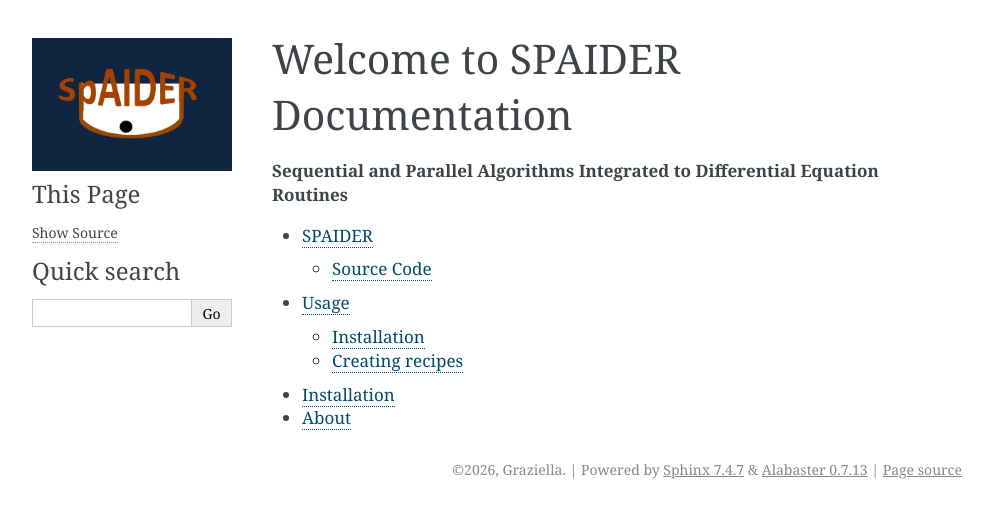
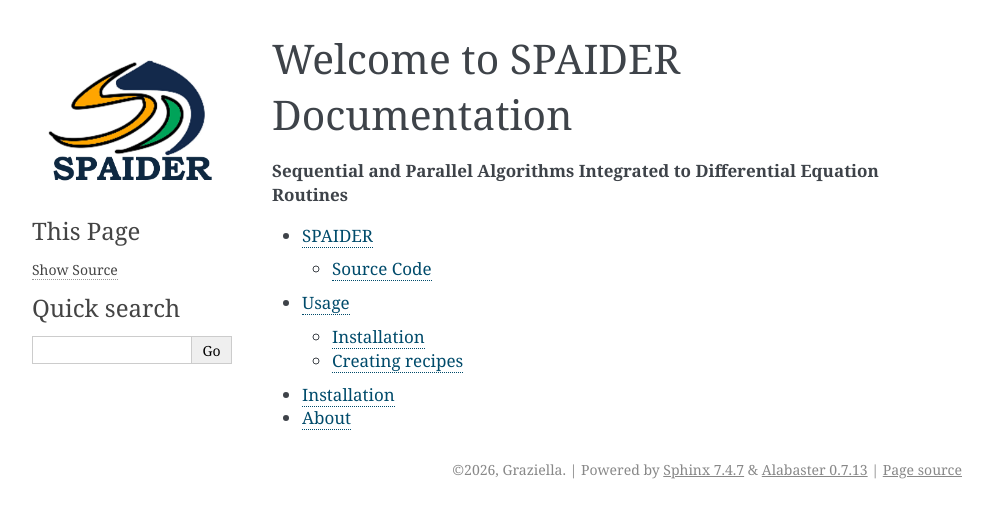
Before and after one commit to LizandroCloud/SPAIDER-M, a Sphinx documentation site: the page built from docs/source/index.rst, in a window 1280 px wide. Shown: the top 518 px of the page, without its empty margins (148-1140 px from the left). Built offline with Sphinx 7.4.7, drawn with Linux system fonts in a browser that asks for light colours.

Commit message:
Update conf.py

```diff
--- a/docs/source/conf.py
+++ b/docs/source/conf.py
@@ -30,11 +30,10 @@
 # -- Options for HTML output
 
 html_theme_options = {
-    'logo': 'logo_v2.png',
     'github_user': 'sphinx-doc',
     'github_repo': 'alabaster',
 }
-html_logo = 'static/logo.png'
+html_logo = 'static/logo_v2.png'
 html_static_path = ['static']
 
 
```
